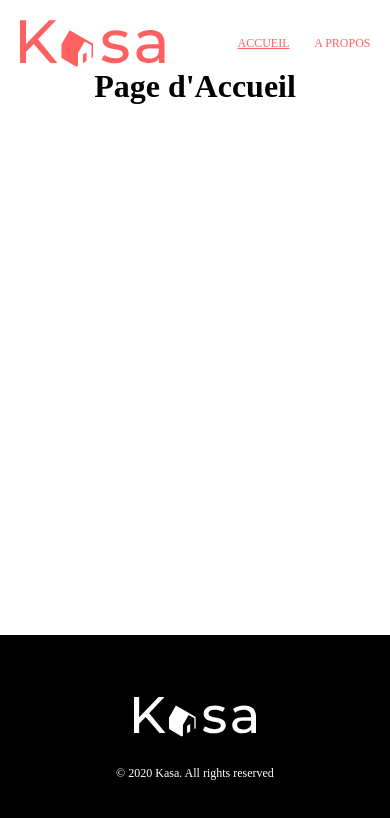
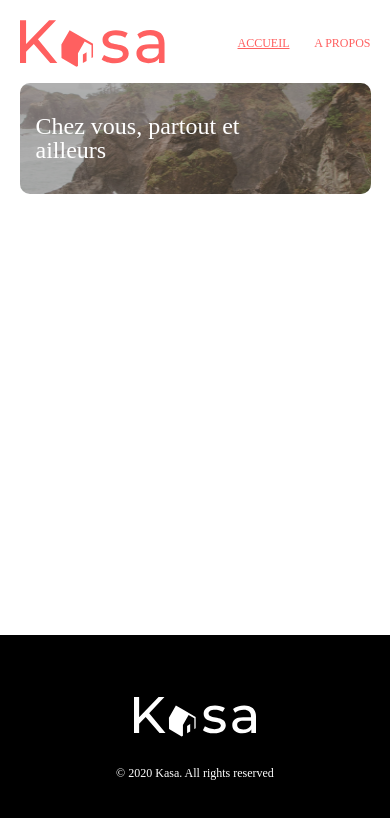
Before and after one commit to mariemeisters/Kasa_P7, a React (Create React App) app in the folder kasa/: page / in a window 390 px wide. Shown: the top 818 px of the page. Built offline with nearby package versions, Linux system fonts and the light colour scheme.

Commit message:
banner home

```diff
--- a/kasa/src/App.jsx
+++ b/kasa/src/App.jsx
@@ -4,13 +4,11 @@ import Home from './pages/Home'
 import FicheLogement from './pages/Fiche-Logement';
 import Error404 from './pages/Error404';
 import APropos from './pages/A-Propos';
-import './App.scss';
 
 import Layout from './components/Layout';
 
 function App() {
     return (
-      <div className='app__container'>
         <Layout>
           <Routes>
             <Route path="/" element={<Home />} />
@@ -19,7 +17,6 @@ function App() {
             <Route path="/*" element={<Error404 />} />
           </Routes>
         </Layout>
-        </div>
     );
   }
 
--- a/kasa/src/components/Banner/index.jsx
+++ b/kasa/src/components/Banner/index.jsx
@@ -1,5 +1,7 @@
 import React from 'react';
-import { ReactComponent as Logo } from '../../assets/Logo.svg';
+import BannerImg from '../../assets/bannerHome.png'
+import BannerImgMobile from '../../assets/bannerHomeMobile.png'
+
 import './style.scss';
 
 
@@ -7,7 +9,13 @@ const Banner = () => {
 
     return (
         <section>
-              <div></div>
+            <h1>Chez vous, partout et ailleurs</h1>
+              <div className='banner__container__img'>
+                <div className='banner__darken'></div>
+                <img src={BannerImg} alt='Paysage avec vue sur des falaises et la mer' className='banner__img__desktop'/>
+                <img src={BannerImgMobile} alt='Paysage avec vue sur des falaises' className='banner__img__mobile'/>
+                <div className='banner__img__background'></div>
+              </div>
         </section>
     );
 };
--- a/kasa/src/components/Banner/style.scss
+++ b/kasa/src/components/Banner/style.scss
@@ -0,0 +1,112 @@
+section {
+    position: absolute;
+    width: 85%;
+    height: 223px;
+    top: 171px;
+    h1 { // Atention aux "index". Ordre : backgroung container img (1), img(2), filtre darken img(3) & h1 (4)
+        width: 100%;
+        margin: 0;
+        position: absolute;
+        top: 78px;
+        display: flex;
+        justify-content: center;
+        font-family: 'Montserrat';
+        font-style: normal;
+        font-weight: 500;
+        font-size: 48px;
+        line-height: 68px;
+        color: #ffffff;
+        z-index: 4;
+    }
+}
+
+.banner__container__img {
+    height: 223px;
+    z-index: 0;
+    .banner__darken {
+        background: #000000;
+        mix-blend-mode: darken;
+        opacity: 0.3;
+        width: 100%;
+        height: 100%;
+        position: absolute;
+        border-radius: 25px;
+        z-index: 3;
+    }
+    .banner__img__desktop {
+        position: absolute;
+        height: 100%;
+        width: 100%;
+        border-radius: 25px;
+        z-index: 2;
+    }
+    .banner__img__mobile {
+        display: none;
+    }
+    .banner__img__background {
+        background: #F7F7F7;
+        width: 100%;
+        height: 100%;
+        position: absolute;
+        top: 0;
+        border-radius: 25px;
+        z-index: 1;
+    }
+}
+
+@media screen and (max-width: 767px) {
+    section {
+        width: 90%;
+        height: 111px;
+        top: 83px;
+        h1 { // Atention aux "index". Ordre : backgroung container img (1), img(2), filtre darken img(3) & h1 (4)
+            width: 217px;
+            top: 31px;
+            left: 16px;
+            display: flex;
+            justify-content: center;
+            font-family: 'Montserrat';
+            font-style: normal;
+            font-weight: 500;
+            font-size: 24px;
+            line-height: 24px;
+            color: #ffffff;
+            z-index: 4;
+        }
+    }
+
+    .banner__container__img {
+        height: 111px;
+        z-index: 0;
+        .banner__darken {
+            background: #000000;
+            mix-blend-mode: darken;
+            opacity: 0.3;
+            width: 100%;
+            height: 100%;
+            position: absolute;
+            border-radius: 10px;
+            z-index: 3;
+        }
+        .banner__img__desktop {
+            display: none;
+        }
+        .banner__img__mobile {
+            display: flex;
+            position: absolute;
+            height: 100%;
+            width: 100%;
+            border-radius: 10px;
+            z-index: 2;
+        }
+        .banner__img__background {
+            background: #F7F7F7;
+            width: 100%;
+            height: 100%;
+            position: absolute;
+            top: 0;
+            border-radius: 10px;
+            z-index: 1;
+        }
+    }
+}
--- a/kasa/src/components/Header/style.scss
+++ b/kasa/src/components/Header/style.scss
@@ -3,7 +3,7 @@
 header {
     position: relative;
     display: flex;
-    width: 86%; // ce qui équivaut a 2px prêt aux dim de la maquette -- + de flexibilité
+    width: 85%; // ce qui équivaut a 2px prêt aux dim de la maquette -- + de flexibilité
     height: 68px;
     top: 40px;
     justify-content: space-between;
--- a/kasa/src/index.jsx
+++ b/kasa/src/index.jsx
@@ -3,6 +3,7 @@ import ReactDOM from 'react-dom/client';
 import { BrowserRouter } from "react-router-dom";
 import App from './App';
 import reportWebVitals from './reportWebVitals';
+import './style.scss';
 
 const root = ReactDOM.createRoot(document.getElementById('root'));
 root.render(
--- a/kasa/src/pages/Home/index.jsx
+++ b/kasa/src/pages/Home/index.jsx
@@ -1,11 +1,12 @@
 import React from "react";
 import './style.scss';
+import Banner from "../../components/Banner";
 
 function Home() {
   return (
-    <div>
-       <h1> Page d'Accueil</h1>
-    </div>
+
+       <Banner />
+
   )
 }
 
--- a/kasa/src/App.scss
+++ b/kasa/src/style.scss
@@ -1,6 +1,5 @@
 @use './utils/reset/normalize.css';
-
-.app__container {
+#root {
     //position: absolute;
     display: flex;
     flex-direction: column;
```
Also changed, not shown: kasa/src/assets/bannerHome.png (added), kasa/src/assets/bannerHomeMobile.png (added).
